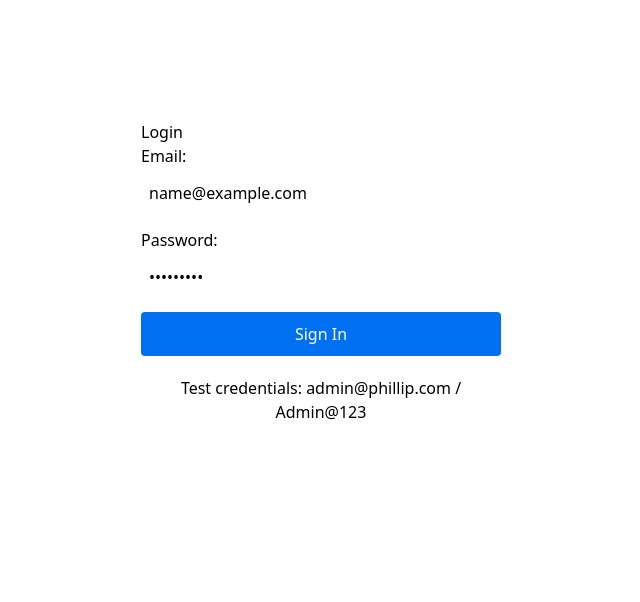
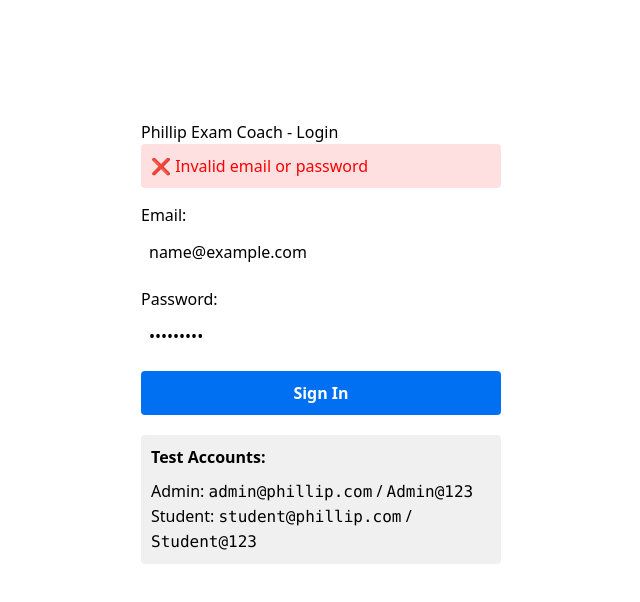
Before and after one commit to pd-training/phillip-exam-coach, a Next.js app: page /login in a window 1280 px wide. Both pictures are taken after typing "name@example.com", "Sample123" into the empty fields and a click on the button "Sign In". Shown: the top 602 px of the page, without its empty margins (319-959 px from the left). Built offline with nearby package versions, Linux system fonts and the light colour scheme.

Commit message:
Update page.tsx

```diff
--- a/app/(auth)/login/page.tsx
+++ b/app/(auth)/login/page.tsx
@@ -1,8 +1,8 @@
 "use client";
 
-import { useState } from "react";
 import { signIn } from "next-auth/react";
 import { useRouter } from "next/navigation";
+import { useState } from "react";
 
 export default function LoginPage() {
   const router = useRouter();
@@ -23,11 +23,21 @@ export default function LoginPage() {
         redirect: false,
       });
 
-      if (result?.error) {
+      if (!result?.ok) {
         setError("Invalid email or password");
-      } else if (result?.ok) {
-        router.push("/dashboard");
+        return;
       }
+
+      // Redirect based on role (admin vs student)
+      const response = await fetch("/api/whoami");
+      const userData = await response.json();
+
+      if (userData.roles?.includes("ADMIN")) {
+        router.push("/admin/dashboard");
+      } else {
+        router.push("/student/dashboard");
+      }
+      router.refresh();
     } catch (err) {
       setError("Something went wrong. Try again.");
     } finally {
@@ -37,34 +47,36 @@ export default function LoginPage() {
 
   return (
     <div style={{ maxWidth: "400px", margin: "100px auto", padding: "20px" }}>
-      <h1>Login</h1>
+      <h1>Phillip Exam Coach - Login</h1>
 
       {error && (
-        <div style={{ color: "red", marginBottom: "10px", padding: "10px", backgroundColor: "#ffe0e0", borderRadius: "4px" }}>
-          {error}
+        <div style={{ color: "red", marginBottom: "15px", padding: "10px", backgroundColor: "#ffe0e0", borderRadius: "4px" }}>
+          ❌ {error}
         </div>
       )}
 
       <form onSubmit={handleSubmit}>
         <div style={{ marginBottom: "15px" }}>
-          <label>Email:</label>
+          <label htmlFor="email">Email:</label>
           <input
+            id="email"
             type="email"
             value={email}
             onChange={(e) => setEmail(e.target.value)}
             required
-            style={{ width: "100%", padding: "8px", marginTop: "5px" }}
+            style={{ width: "100%", padding: "8px", marginTop: "5px", boxSizing: "border-box" }}
           />
         </div>
 
         <div style={{ marginBottom: "15px" }}>
-          <label>Password:</label>
+          <label htmlFor="password">Password:</label>
           <input
+            id="password"
             type="password"
             value={password}
             onChange={(e) => setPassword(e.target.value)}
             required
-            style={{ width: "100%", padding: "8px", marginTop: "5px" }}
+            style={{ width: "100%", padding: "8px", marginTop: "5px", boxSizing: "border-box" }}
           />
         </div>
 
@@ -79,15 +91,18 @@ export default function LoginPage() {
             border: "none",
             borderRadius: "4px",
             cursor: loading ? "not-allowed" : "pointer",
+            fontWeight: "bold",
           }}
         >
           {loading ? "Signing in..." : "Sign In"}
         </button>
       </form>
 
-      <p style={{ marginTop: "20px", textAlign: "center" }}>
-        Test credentials: admin@phillip.com / Admin@123
-      </p>
+      <div style={{ marginTop: "20px", padding: "10px", backgroundColor: "#f0f0f0", borderRadius: "4px" }}>
+        <p style={{ margin: "0 0 10px 0", fontWeight: "bold" }}>Test Accounts:</p>
+        <p style={{ margin: "0" }}>Admin: <code>admin@phillip.com</code> / <code>Admin@123</code></p>
+        <p style={{ margin: "0" }}>Student: <code>student@phillip.com</code> / <code>Student@123</code></p>
+      </div>
     </div>
   );
 }
```
